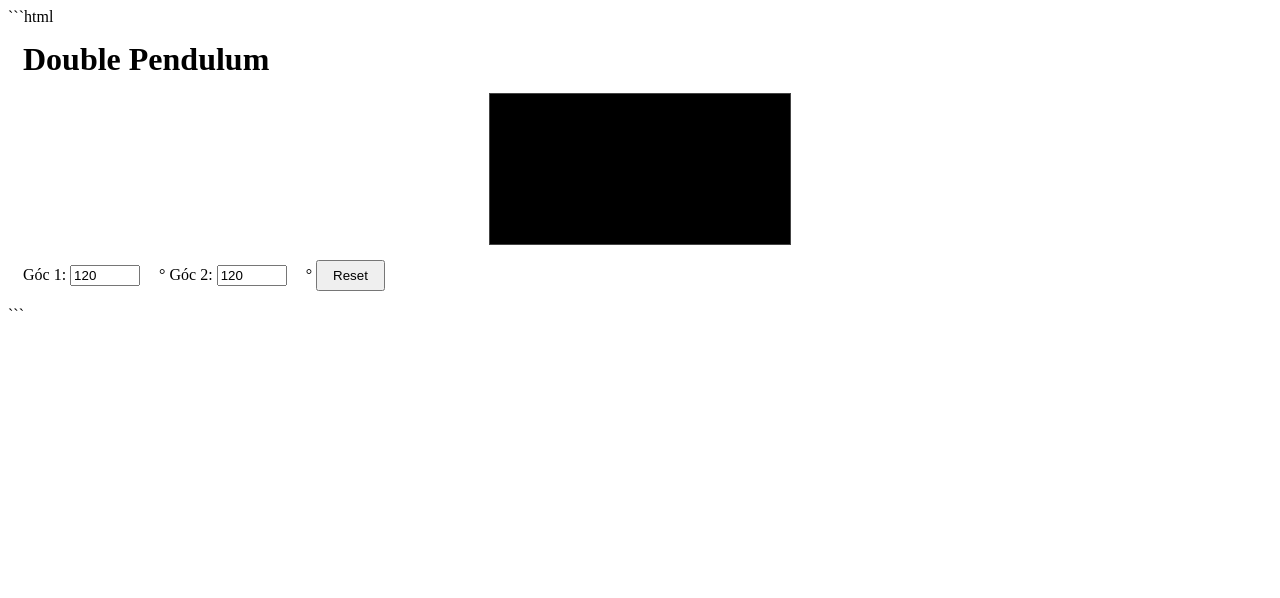
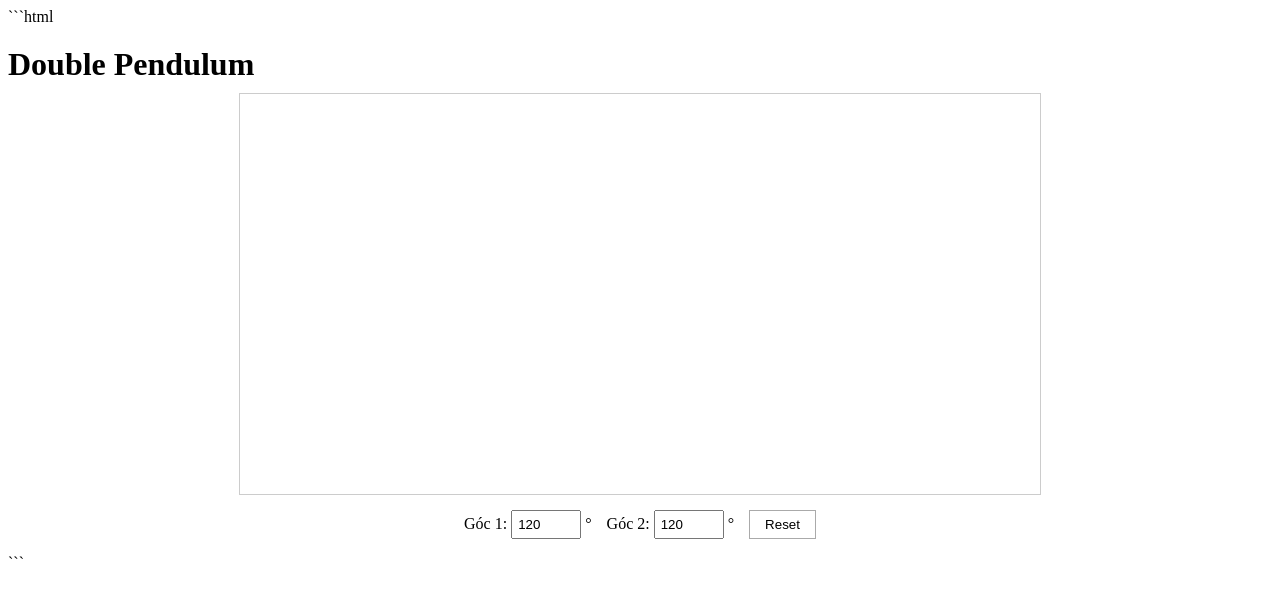
Before and after one commit to it-tai-sao-5/double-pendulum, a plain HTML site: page index.html in a window 1280 px wide. Drawn offline with Linux system fonts and the light colour scheme.

Commit message:
Update style.css

````diff
--- a/style.css
+++ b/style.css
@@ -1,34 +1,48 @@
 ```css
 body {
     margin: 0;
-    background: #111;
-    color: white;
+    background: #f2f2f2;
+    color: #222;
     font-family: Arial, sans-serif;
     text-align: center;
 }
 
 h1 {
-    margin: 15px;
+    margin: 20px 0 10px;
 }
 
 canvas {
     display: block;
-    margin: auto;
-    background: #000;
-    border: 1px solid #444;
+    width: 800px;
+    max-width: 95%;
+    height: auto;
+    margin: 0 auto;
+    background: white;
+    border: 1px solid #ccc;
 }
 
 .controls {
     margin: 15px;
+    display: flex;
+    justify-content: center;
+    align-items: center;
+    gap: 15px;
+    flex-wrap: wrap;
 }
 
 input {
     width: 70px;
-    margin-right: 15px;
+    padding: 5px;
 }
 
 button {
     padding: 6px 15px;
+    border: 1px solid #aaa;
+    background: white;
     cursor: pointer;
 }
+
+button:hover {
+    background: #e8e8e8;
+}
 ```
````
